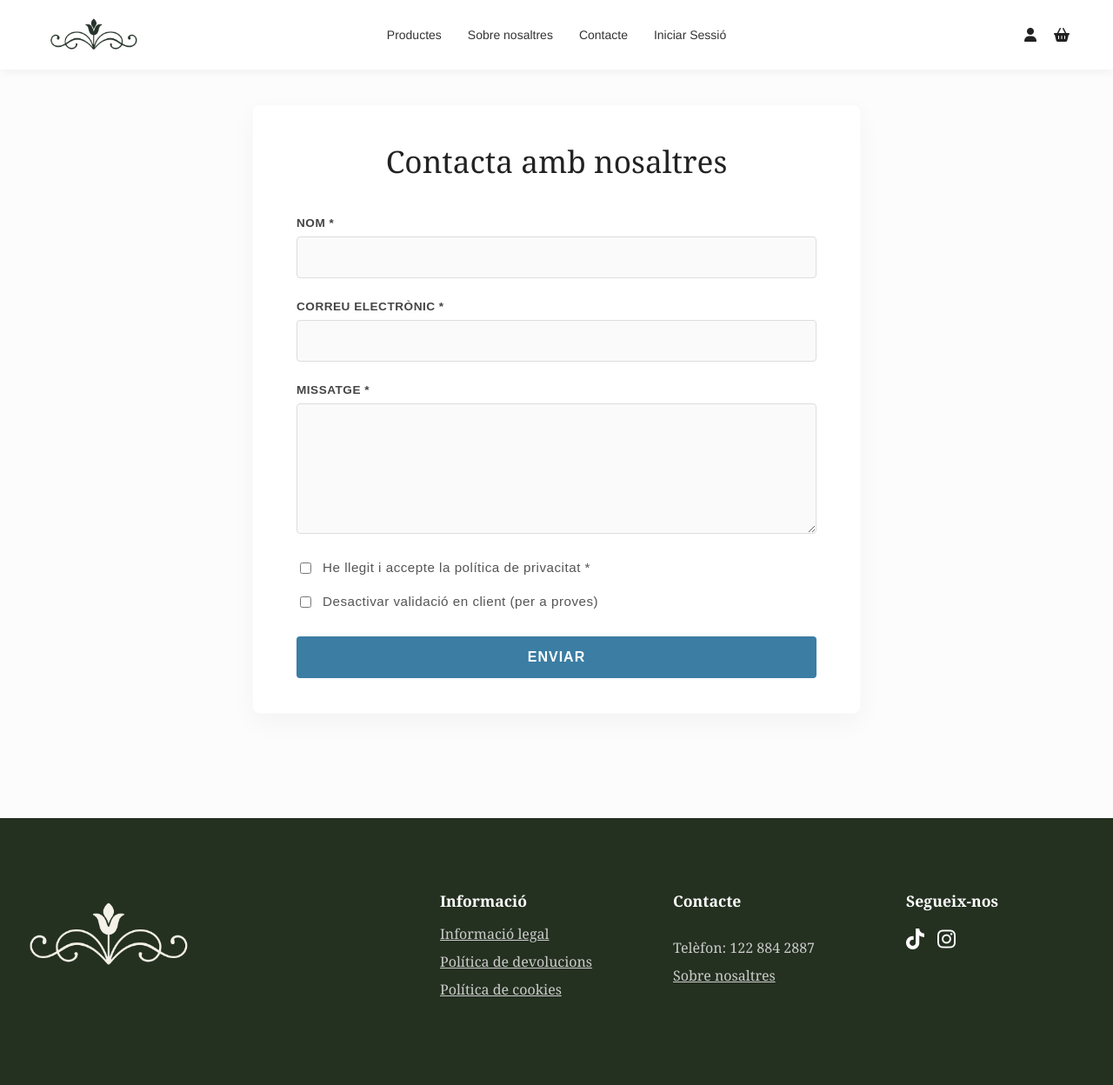
After one commit to Kikee282/Ecommerce-PI, a PHP site: page /productes/contacte.php in a window 1280 px wide. The commit adds this page. Shown: the whole page at 87% size. Run offline with PHP 8.4, Linux system fonts and the light colour scheme.

Commit message:
[fix-add] completat la incorporacio del formulari de contacte. Closes #17

```diff
--- a/src/auth/profile.php
+++ b/src/auth/profile.php
@@ -129,7 +129,7 @@ if (!$userData) {
                 </div>
 
                 <div style="text-align: center; margin-top: 20px;">
-                    <a href="index.php" class="btn-back">Cancel·lar</a>
+                    <a href="../index.php" class="btn-back">Cancel·lar</a>
                     <button type="submit" class="btn">Guardar Canvis</button>
                 </div>
 
--- /dev/null
+++ b/src/contacte.php
@@ -0,0 +1,165 @@
+<?php
+// --- 1. INICI DE SESSIÓ (Això arregla el Warning) ---
+session_start();
+$isLoggedIn = isset($_SESSION['user_id']);
+$nombreUsuario = $isLoggedIn ? $_SESSION['user_real_name'] : '';
+
+// Variables del formulari
+$name = '';
+$email = '';
+$message = '';
+$errors = [];
+$enviado = false;
+
+if ($_SERVER["REQUEST_METHOD"] === "POST") {
+    $name = htmlspecialchars(trim($_POST["name"] ?? ''));
+    $email = htmlspecialchars(trim($_POST["email"] ?? ''));
+    $message = htmlspecialchars(trim($_POST["message"] ?? ''));
+
+    $privacyPolicy = isset($_POST["privacyPolicy"]);
+    $skipValidation = isset($_POST["skipValidation"]);
+
+    if (!$skipValidation) {
+        if (empty($name)) $errors[] = "El nom és obligatori.";
+        if (empty($email)) $errors[] = "El correu electrònic és obligatori.";
+        elseif (!filter_var($email, FILTER_VALIDATE_EMAIL)) $errors[] = "Introdueix un correu electrònic vàlid.";
+        if (strlen($message) < 5) $errors[] = "El missatge ha de tindre almenys 5 caràcters.";
+        if (!$privacyPolicy) $errors[] = "Has d'acceptar la política de privacitat.";
+    }
+
+    if (empty($errors)) {
+        $enviado = true;
+        // Aquí aniria l'enviament real
+    }
+}
+?>
+
+<!DOCTYPE html>
+<html lang="ca">
+<head>
+    <meta charset="UTF-8">
+    <meta name="viewport" content="width=device-width, initial-scale=1.0">
+    <title>Contacte - Per L'Art</title>
+
+    <link rel="stylesheet" href="https://cdnjs.cloudflare.com/ajax/libs/font-awesome/6.5.1/css/all.min.css">
+    <link rel="stylesheet" href="./styles/stylesContact.css">
+</head>
+<body>
+
+    <header class="header-exacto">
+        <div class="header-logo-container">
+            <a href="index.php">
+                <img src="./contenido/logoParteArriba.png" alt="Logo">
+            </a>
+        </div>
+
+        <div class="header-right-side">
+            <nav class="nav-links-clean">
+                <a href="productos.php">Productes</a>
+                <a href="#">Sobre nosaltres</a>
+                <a href="contacte.php">Contacte</a>
+                <?php if ($isLoggedIn): ?>
+                    <a href="./auth/profile.php"><?php echo htmlspecialchars($nombreUsuario); ?></a>
+                    <a href="./auth/logout.php" style="color: red;">Tancar Sessió</a>
+                    <?php else: ?>
+                    <a href="./auth/login.html">Iniciar Sessió</a>
+                    <?php endif; ?>
+            </nav>
+            <?php if ($isLoggedIn): ?>
+            <div class="header-icons-clean">
+                <a href="./auth/profile.php"><i class="fas fa-user"></i></a>
+                <a href="#"><i class="fas fa-shopping-basket"></i></a>
+            </div>
+            <?php else: ?>
+              <div class="header-icons-clean">
+                <a href="./auth/login.html"><i class="fas fa-user"></i></a>
+                <a href="#"><i class="fas fa-shopping-basket"></i></a>
+            </div>
+            <?php endif; ?>
+        </div>
+    </header>
+
+    <main>
+        <div class="contact-wrapper">
+
+            <?php if ($enviado): ?>
+                <div class="success-message">
+                    <h3>Missatge enviat correctament!</h3>
+                    <p>Gràcies per contactar amb nosaltres.</p>
+                    <a href="index.php">Tornar a l'inici</a>
+                </div>
+            <?php else: ?>
+
+                <form id="contactForm" method="POST" action="" novalidate>
+                    <h3>Contacta amb nosaltres</h3>
+
+                    <label for="name">Nom *</label>
+                    <input type="text" id="name" name="name" value="<?php echo $name; ?>" required>
+
+                    <label for="email">Correu electrònic *</label>
+                    <input type="email" id="email" name="email" value="<?php echo $email; ?>" required>
+
+                    <label for="message">Missatge *</label>
+                    <textarea id="message" name="message" required><?php echo $message; ?></textarea>
+
+                    <div style="display: flex; align-items: center; gap: 10px; margin-bottom: 10px;">
+                        <input type="checkbox" id="privacyPolicy" name="privacyPolicy" required <?php if(isset($_POST['privacyPolicy'])) echo "checked"; ?>>
+                        <label for="privacyPolicy" style="margin: 0;">He llegit i accepte la política de privacitat *</label>
+                    </div>
+
+                    <div style="display: flex; align-items: center; gap: 10px; margin-bottom: 15px;">
+                        <input type="checkbox" id="skipValidation" name="skipValidation" <?php if(isset($_POST['skipValidation'])) echo "checked"; ?>>
+                        <label for="skipValidation" style="margin: 0;">Desactivar validació en client (per a proves)</label>
+                    </div>
+
+                    <button type="submit" class="btn">Enviar</button>
+                </form>
+
+                <?php if (!empty($errors)): ?>
+                    <div class="server-errors">
+                        <h3>S'han trobat errors:</h3>
+                        <ul>
+                            <?php foreach ($errors as $error): ?>
+                                <li><?php echo $error; ?></li>
+                            <?php endforeach; ?>
+                        </ul>
+                    </div>
+                <?php endif; ?>
+
+            <?php endif; ?>
+
+        </div>
+    </main>
+    <footer class="main-footer">
+        <div class="container footer-grid">
+
+            <div class="footer-logo">
+                <a href="#"><img src="./contenido/log_blanc.png" alt="Logo" lin></a>
+            </div>
+
+            <div class="footer-column">
+                <h4>Informació</h4>
+                <a href="#">Informació legal</a>
+                <a href="#">Política de devolucions</a>
+                <a href="#">Política de cookies</a>
+            </div>
+
+            <div class="footer-column">
+                <h4>Contacte</h4>
+                <p>Telèfon: 122 884 2887</p>
+                <a href="#">Sobre nosaltres</a>
+            </div>
+
+            <div class="footer-column">
+                <h4>Segueix-nos</h4>
+                <div class="social-icons">
+                    <a href="#" aria-label="TikTok"><i class="fab fa-tiktok"></i></a>
+                    <a href="#" aria-label="Instagram"><i class="fab fa-instagram"></i></a>
+                </div>
+            </div>
+        </div>
+    </footer>
+
+    <script src="./validacion.js"></script>
+</body>
+</html>
--- a/src/index.php
+++ b/src/index.php
@@ -35,7 +35,7 @@ $nombreUsuario = $isLoggedIn ? $_SESSION['user_real_name'] : '';
         <ul>
             <a href="./productos.php"><li>Productes</li></a>
             <a href=""><li>Sobre nosaltres</li></a>
-            <a><li>Contacte</li></a>
+            <a href="./contacte.php"><li>Contacte</li></a>
             <?php if ($isLoggedIn): ?>
 
             <li><a href="./auth/profile.php"><?php echo htmlspecialchars($nombreUsuario); ?></li></a>
--- a/src/productos.php
+++ b/src/productos.php
@@ -37,7 +37,7 @@ if (!$productes) $productes = [];
         <ul>
             <a href="./productos.php"><li>Productes</li></a>
             <a href=""><li>Sobre nosaltres</li></a>
-            <a><li>Contacte</li></a>
+            <a href="./contacte.php"><li>Contacte</li></a>
             <?php if ($isLoggedIn): ?>
 
             <li><a href="./auth/profile.php"><?php echo htmlspecialchars($nombreUsuario); ?></li></a>
--- /dev/null
+++ b/src/styles/stylesContact.css
@@ -0,0 +1,264 @@
+/* src/styles/stylesContact.css */
+
+/* --- ESTILO GENERAL --- */
+body {
+    background-color: #fcfcfc;
+    font-family: 'Georgia', serif;
+    margin: 0;
+    padding: 0;
+    /* IMPORTANTE: Esto empuja el contenido hacia abajo para que no lo tape el header fijo */
+    padding-top: 120px;
+}
+
+/* --- HEADER FIJO (Copiado de stylesProductos.css para ser idéntico) --- */
+.header-exacto {
+    background-color: white;
+    height: 80px;
+    width: 100%;
+    position: fixed; /* Esto lo fija arriba */
+    top: 0;
+    left: 0;
+    z-index: 1000; /* Esto hace que esté por encima de todo */
+    display: flex;
+    justify-content: space-between;
+    align-items: center;
+    padding: 0 50px;
+    box-sizing: border-box;
+    box-shadow: 0 2px 10px rgba(0,0,0,0.05); /* Sombra suave */
+}
+
+.header-logo-container img {
+    height: 40px;
+    display: block;
+    object-fit: contain;
+}
+
+.header-right-side {
+    display: flex;
+    align-items: center;
+    gap: 40px;
+}
+
+.nav-links-clean {
+    position: absolute;
+    left: 50%;
+    top: 50%; /* Opcional, depenent de l'alçada, per centrar verticalment */
+    transform: translate(-50%, -50%);
+
+    display: flex;
+    gap: 30px; /* Espai entre enllaços */
+    margin: 0;
+    padding: 0;
+}
+
+.nav-links-clean a {
+    text-decoration: none;
+    color: #333;
+    font-family: 'Helvetica Neue', Helvetica, Arial, sans-serif;
+    font-size: 14px;
+    transition: color 0.2s ease;
+}
+
+.nav-links-clean a:hover {
+    color: #3b7da3;
+}
+
+.header-icons-clean {
+    display: flex;
+    gap: 20px;
+    font-size: 16px;
+}
+
+.header-icons-clean a {
+    color: #222;
+}
+
+/* --- RESPONSIVE HEADER --- */
+@media (max-width: 950px) {
+    body { padding-top: 0; }
+    .header-exacto {
+        position: relative;
+        height: auto;
+        flex-direction: column;
+        padding: 20px;
+        gap: 15px;
+    }
+    .nav-links-clean { flex-direction: column; text-align: center; gap: 10px; }
+    .header-right-side { flex-direction: column; gap: 15px; }
+}
+
+/* --- FORMULARIO DE CONTACTO --- */
+.contact-wrapper {
+    max-width: 700px;
+    margin: 0 auto;
+    padding: 0 20px 60px 20px;
+}
+
+#contactForm {
+    background-color: white;
+    padding: 40px 50px;
+    border-radius: 8px;
+    box-shadow: 0 10px 30px rgba(0,0,0,0.04);
+    border: 1px solid rgba(0,0,0,0.02);
+}
+
+#contactForm h3 {
+    font-size: 2.2rem;
+    font-weight: normal;
+    text-align: center;
+    margin-top: 0;
+    margin-bottom: 40px;
+    color: #222;
+}
+
+#contactForm label {
+    display: block;
+    font-family: 'Arial', sans-serif;
+    font-size: 0.85rem;
+    font-weight: bold;
+    margin-bottom: 8px;
+    color: #444;
+    text-transform: uppercase;
+    letter-spacing: 0.5px;
+}
+
+#contactForm input[type="text"],
+#contactForm input[type="email"],
+#contactForm textarea {
+    width: 100%;
+    padding: 12px 15px;
+    margin-bottom: 25px;
+    border: 1px solid #ddd;
+    border-radius: 4px;
+    font-family: 'Georgia', serif;
+    font-size: 1rem;
+    background-color: #fafafa;
+    box-sizing: border-box;
+}
+
+#contactForm textarea {
+    min-height: 150px;
+    resize: vertical;
+}
+
+/* Checkboxes */
+#contactForm div[style*="display: flex"] {
+    margin-bottom: 20px !important;
+    align-items: flex-start !important;
+}
+
+#contactForm label[for="privacyPolicy"],
+#contactForm label[for="skipValidation"] {
+    text-transform: none;
+    font-weight: normal;
+    font-size: 0.95rem;
+    color: #555;
+    cursor: pointer;
+    margin: 0;
+}
+
+/* Botón */
+.btn {
+    background-color: #3b7da3;
+    color: white;
+    border: none;
+    padding: 15px 30px;
+    font-size: 1rem;
+    font-family: 'Arial', sans-serif;
+    text-transform: uppercase;
+    letter-spacing: 1px;
+    font-weight: bold;
+    cursor: pointer;
+    width: 100%;
+    border-radius: 4px;
+    margin-top: 10px;
+    transition: background 0.3s;
+}
+
+.btn:hover {
+    background-color: #2a375a;
+}
+
+/* Mensajes */
+.server-errors {
+    background-color: #fff5f5;
+    color: #c53030;
+    border: 1px solid #feb2b2;
+    padding: 20px;
+    margin-top: 30px;
+    border-radius: 6px;
+}
+
+.success-message {
+    background-color: white;
+    max-width: 600px;
+    margin: 50px auto;
+    padding: 40px;
+    text-align: center;
+    border-radius: 8px;
+    box-shadow: 0 10px 30px rgba(0,0,0,0.05);
+    border-top: 4px solid #38a169;
+}
+
+.main-footer {
+    background-color: #243020; /* Color verde oscuro fijo */    color: var(--color-white);
+    padding: 60px 0;
+    color: white;
+    margin-top: 60px;
+}
+
+.footer-grid {
+    display: grid;
+    grid-template-columns: 2fr 1fr 1fr 1fr;
+    gap: 30px;
+}
+
+.footer-column {
+    display: flex;
+    flex-direction: column;
+}
+
+.footer-column h4 {
+    font-size: 1.1rem;
+    margin-bottom: 15px;
+}
+
+.footer-column a,
+.footer-column p {
+    color: #ccc;
+    margin-bottom: 10px;
+    font-weight: 400;
+}
+
+.footer-column a:hover {
+    color: var(--color-white);
+    text-decoration: underline;
+}
+
+.footer-logo{
+    display: flex;
+    justify-content: flex-start;
+}
+
+.footer-logo img {
+    width: 100%;         /* S'adapta al contenidor pare */
+    max-width: 250px;    /* Mida màxima elegant (pots canviar-ho a 180px si el vols més gran) */
+    height: auto;        /* Manté la proporció original */
+    display: block;      /* Evita espais en blanc sota la imatge */
+    margin-bottom: 20px; /* Espai entre el logo i el següent element si n'hi ha */
+}
+
+.social-icons {
+    display: flex;
+    gap: 15px;
+}
+
+.social-icons a {
+    font-size: 1.5rem;
+    color: var(--color-white);
+    transition: transform 0.3s ease;
+}
+
+.social-icons a:hover {
+    transform: scale(1.2);
+}
--- a/src/styles/stylesDetalle.css
+++ b/src/styles/stylesDetalle.css
@@ -185,7 +185,7 @@ body {
 }
 
 .btn-add-cart {
-    background-color: #222;
+    background-color: #3b7da3;
     color: white;
     border: none;
     padding: 18px;
@@ -200,7 +200,7 @@ body {
 }
 
 .btn-add-cart:hover {
-    background-color: #000;
+    background-color: #2a375a;
 }
 
 /* --- SECCIÓ COMENTARIS --- */
```
Also changed, not shown: src/detall_producte.php (+27 -6 lines), src/process_form.php (+0 -23 lines).
